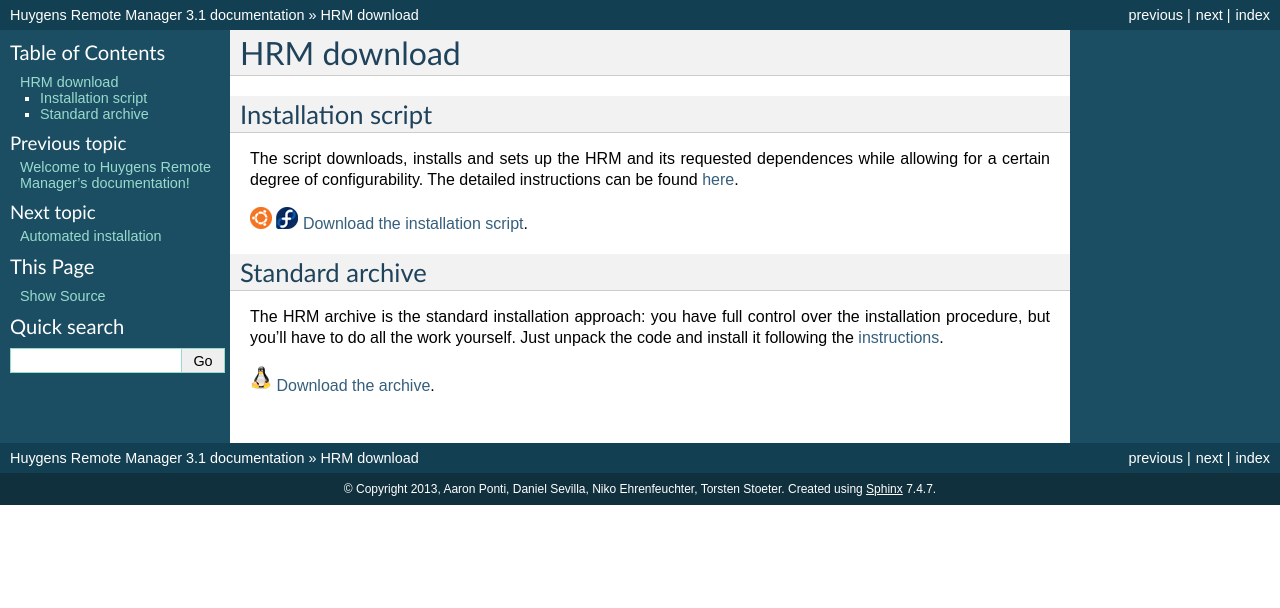
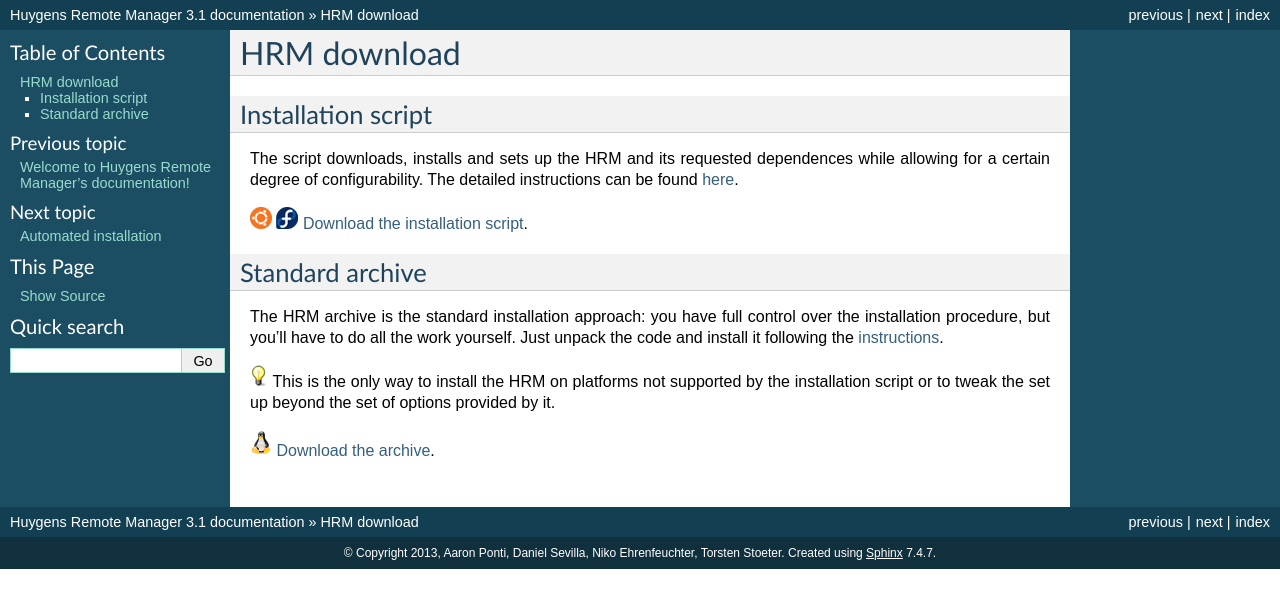
Before and after one commit to aarpon/hrm_docs, a Sphinx documentation site: the page built from docs/download.rst, in a window 1280 px wide. Shown: the top 608 px of the page. Built offline with Sphinx 7.4.7, drawn with Linux system fonts in a browser that asks for light colours.

Commit message:
Minor content tweaks.

```diff
--- a/docs/download.rst
+++ b/docs/download.rst
@@ -20,4 +20,6 @@
 
 The HRM archive is the standard installation approach: you have full control over the installation procedure, but you'll have to do all the work yourself. Just unpack the code and install it following the `instructions <./manual_install.html>`_.
 
+|note| This is the only way to install the HRM on platforms not supported by the installation script or to tweak the set up beyond the set of options provided by it.
+
 |linux| `Download the archive <https://sourceforge.net/projects/hrm/files/latest/download>`_.
```
